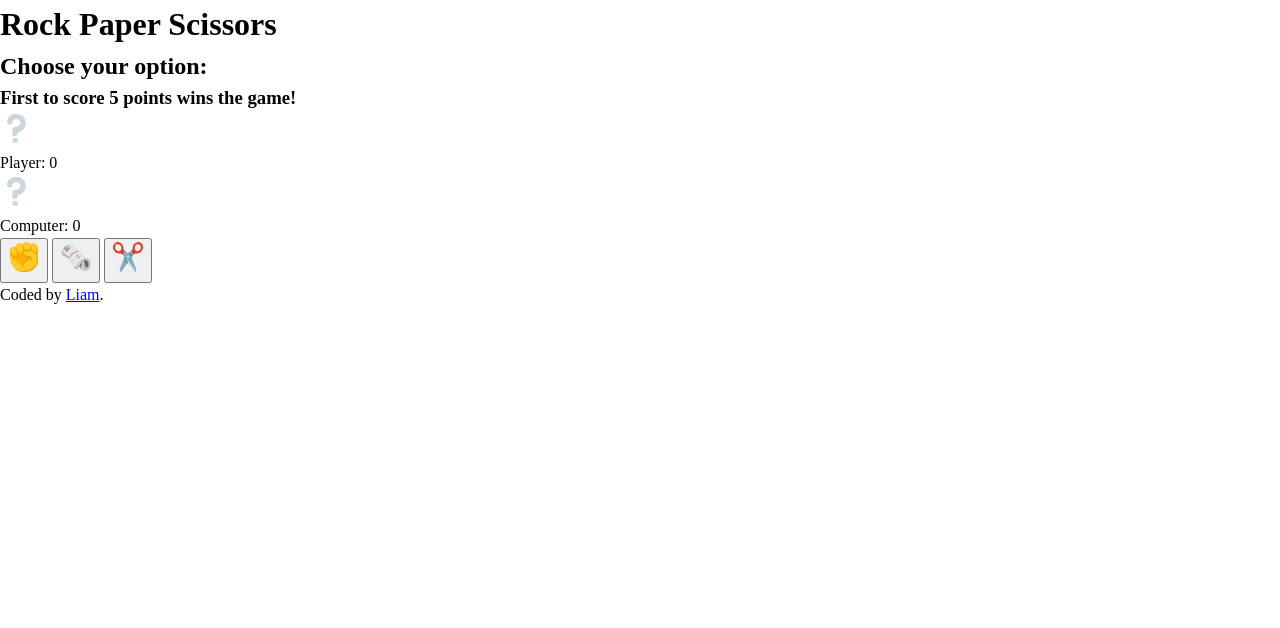
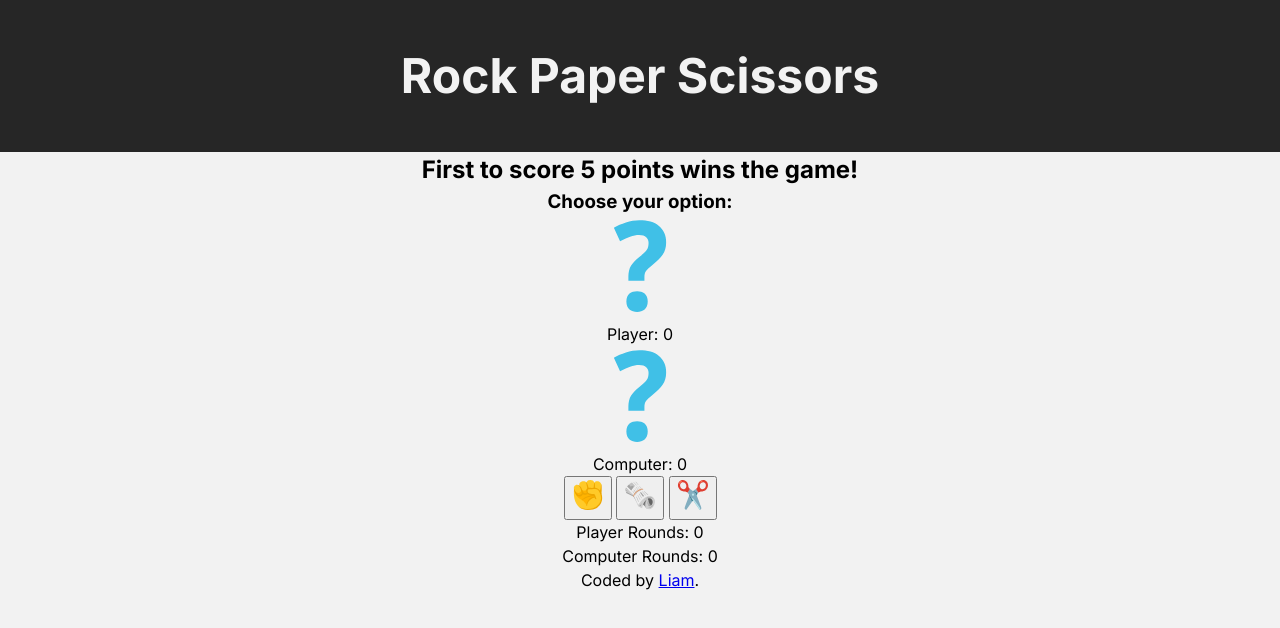
Before and after one commit to TanDevv/rock-paper-scissors-v2, a plain HTML site: page index.html in a window 1280 px wide. Drawn offline with Linux system fonts and the light colour scheme.

Commit message:
Add styling to body and header

```diff
--- a/index.html
+++ b/index.html
@@ -18,23 +18,22 @@
     </header>
     <main>
       <div class="scoreboard">
-        <h2 class="score-info">Choose your option:</h2>
-        <h3 class="score-message">First to score 5 points wins the game!</h3>
+        <h2 class="score-message">First to score 5 points wins the game!</h2>
+        <h3 class="score-info">Choose your option:</h3>
       </div>
       <div class="scores_container">
         <div class="score-content">
           <p class="sign playerSign">
             <svg
               xmlns="http://www.w3.org/2000/svg"
-              width="32"
-              height="32"
-              viewBox="0 0 36 36"
+              width="100"
+              height="100"
+              viewBox="0 0 128 128"
             >
               <path
-                fill="#CCD6DD"
-                d="M17 27a3 3 0 0 1-3-3v-4a3 3 0 0 1 3-3c.603-.006 6-1 6-5c0-2-2-4-5-4c-2.441 0-4 2-4 3a3 3 0 1 1-6 0c0-4.878 4.58-9 10-9c8 0 11 5.982 11 11c0 4.145-2.277 7.313-6.413 8.92c-.9.351-1.79.587-2.587.747V24a3 3 0 0 1-3 3"
+                fill="#40c0e7"
+                d="M49.14 82.91v-5.76c0-2.65.27-5.04.81-7.2c.55-2.15 1.38-4.2 2.49-6.15c1.11-1.94 2.55-3.83 4.32-5.68c1.76-1.83 3.89-3.74 6.38-5.71c2.18-1.71 4.02-3.24 5.53-4.59c1.5-1.35 2.72-2.69 3.65-4c.94-1.33 1.61-2.71 2.03-4.16c.41-1.45.62-3.14.62-5.06c0-2.95-1-5.39-3-7.31s-5.04-2.88-9.14-2.88c-3.58 0-7.43.75-11.56 2.26c-4.12 1.51-8.39 3.35-12.79 5.53l-7.93-17.19c2.23-1.3 4.65-2.53 7.27-3.7c2.62-1.17 5.34-2.2 8.17-3.11a65.89 65.89 0 0 1 8.6-2.14c2.91-.52 5.76-.78 8.56-.78c5.29 0 10.06.64 14.31 1.91c4.26 1.27 7.86 3.13 10.82 5.56c2.96 2.44 5.22 5.4 6.81 8.87c1.58 3.47 2.37 7.44 2.37 11.9c0 3.27-.36 6.19-1.09 8.75c-.73 2.56-1.81 4.95-3.23 7.16c-1.43 2.2-3.22 4.33-5.37 6.38s-4.66 4.21-7.51 6.49c-2.18 1.71-3.95 3.2-5.33 4.47c-1.38 1.27-2.45 2.48-3.23 3.62c-.78 1.15-1.31 2.32-1.6 3.54c-.29 1.22-.43 2.66-.43 4.32v4.67H49.14zm-2.57 26.6c0-2.44.35-4.5 1.05-6.19c.7-1.68 1.67-3.04 2.92-4.08c1.24-1.04 2.71-1.79 4.4-2.26c1.68-.46 3.48-.7 5.41-.7c1.82 0 3.54.24 5.18.7c1.63.46 3.07 1.22 4.32 2.26c1.24 1.04 2.23 2.4 2.96 4.08c.73 1.69 1.09 3.75 1.09 6.19c0 2.33-.36 4.33-1.09 5.99c-.73 1.66-1.71 3.03-2.96 4.12a11.474 11.474 0 0 1-4.32 2.37c-1.64.5-3.36.74-5.18.74c-1.92 0-3.72-.24-5.41-.74c-1.69-.49-3.16-1.28-4.4-2.37c-1.24-1.09-2.21-2.46-2.92-4.12c-.7-1.66-1.05-3.66-1.05-5.99"
               />
-              <circle cx="17" cy="32" r="3" fill="#CCD6DD" />
             </svg>
           </p>
           <p class="score playerScore">Player: 0</p>
@@ -43,15 +42,14 @@
           <p class="sign computerSign">
             <svg
               xmlns="http://www.w3.org/2000/svg"
-              width="32"
-              height="32"
-              viewBox="0 0 36 36"
+              width="100"
+              height="100"
+              viewBox="0 0 128 128"
             >
               <path
-                fill="#CCD6DD"
-                d="M17 27a3 3 0 0 1-3-3v-4a3 3 0 0 1 3-3c.603-.006 6-1 6-5c0-2-2-4-5-4c-2.441 0-4 2-4 3a3 3 0 1 1-6 0c0-4.878 4.58-9 10-9c8 0 11 5.982 11 11c0 4.145-2.277 7.313-6.413 8.92c-.9.351-1.79.587-2.587.747V24a3 3 0 0 1-3 3"
+                fill="#40c0e7"
+                d="M49.14 82.91v-5.76c0-2.65.27-5.04.81-7.2c.55-2.15 1.38-4.2 2.49-6.15c1.11-1.94 2.55-3.83 4.32-5.68c1.76-1.83 3.89-3.74 6.38-5.71c2.18-1.71 4.02-3.24 5.53-4.59c1.5-1.35 2.72-2.69 3.65-4c.94-1.33 1.61-2.71 2.03-4.16c.41-1.45.62-3.14.62-5.06c0-2.95-1-5.39-3-7.31s-5.04-2.88-9.14-2.88c-3.58 0-7.43.75-11.56 2.26c-4.12 1.51-8.39 3.35-12.79 5.53l-7.93-17.19c2.23-1.3 4.65-2.53 7.27-3.7c2.62-1.17 5.34-2.2 8.17-3.11a65.89 65.89 0 0 1 8.6-2.14c2.91-.52 5.76-.78 8.56-.78c5.29 0 10.06.64 14.31 1.91c4.26 1.27 7.86 3.13 10.82 5.56c2.96 2.44 5.22 5.4 6.81 8.87c1.58 3.47 2.37 7.44 2.37 11.9c0 3.27-.36 6.19-1.09 8.75c-.73 2.56-1.81 4.95-3.23 7.16c-1.43 2.2-3.22 4.33-5.37 6.38s-4.66 4.21-7.51 6.49c-2.18 1.71-3.95 3.2-5.33 4.47c-1.38 1.27-2.45 2.48-3.23 3.62c-.78 1.15-1.31 2.32-1.6 3.54c-.29 1.22-.43 2.66-.43 4.32v4.67H49.14zm-2.57 26.6c0-2.44.35-4.5 1.05-6.19c.7-1.68 1.67-3.04 2.92-4.08c1.24-1.04 2.71-1.79 4.4-2.26c1.68-.46 3.48-.7 5.41-.7c1.82 0 3.54.24 5.18.7c1.63.46 3.07 1.22 4.32 2.26c1.24 1.04 2.23 2.4 2.96 4.08c.73 1.69 1.09 3.75 1.09 6.19c0 2.33-.36 4.33-1.09 5.99c-.73 1.66-1.71 3.03-2.96 4.12a11.474 11.474 0 0 1-4.32 2.37c-1.64.5-3.36.74-5.18.74c-1.92 0-3.72-.24-5.41-.74c-1.69-.49-3.16-1.28-4.4-2.37c-1.24-1.09-2.21-2.46-2.92-4.12c-.7-1.66-1.05-3.66-1.05-5.99"
               />
-              <circle cx="17" cy="32" r="3" fill="#CCD6DD" />
             </svg>
           </p>
           <p class="score computerScore">Computer: 0</p>
@@ -194,6 +192,10 @@
           </svg>
         </button>
       </div>
+      <div class="round-keep_container">
+        <p class="round-keep playerRounds">Player Rounds: 0</p>
+        <p class="round-keep computerRounds">Computer Rounds: 0</p>
+      </div>
     </main>
     <footer>Coded by <a href="https://github.com/TanDevv">Liam</a>.</footer>
     <script src="script.js"></script>
--- a/style.css
+++ b/style.css
@@ -79,3 +79,26 @@ select {
     scroll-behavior: auto !important;
   }
 }
+
+/* General Styling */
+
+body {
+  background-color: hsl(0, 0%, 95%);
+  font-family: "Inter", sans-serif;
+  text-align: center;
+  display: flex;
+  flex-direction: column;
+}
+
+/* Header Styling */
+
+header {
+  background-color: hsl(0, 0%, 15%);
+  padding: 2.5rem 0;
+  text-align: center;
+}
+
+h1 {
+  color: hsl(0, 0%, 95%);
+  font-size: 3rem;
+}
```
